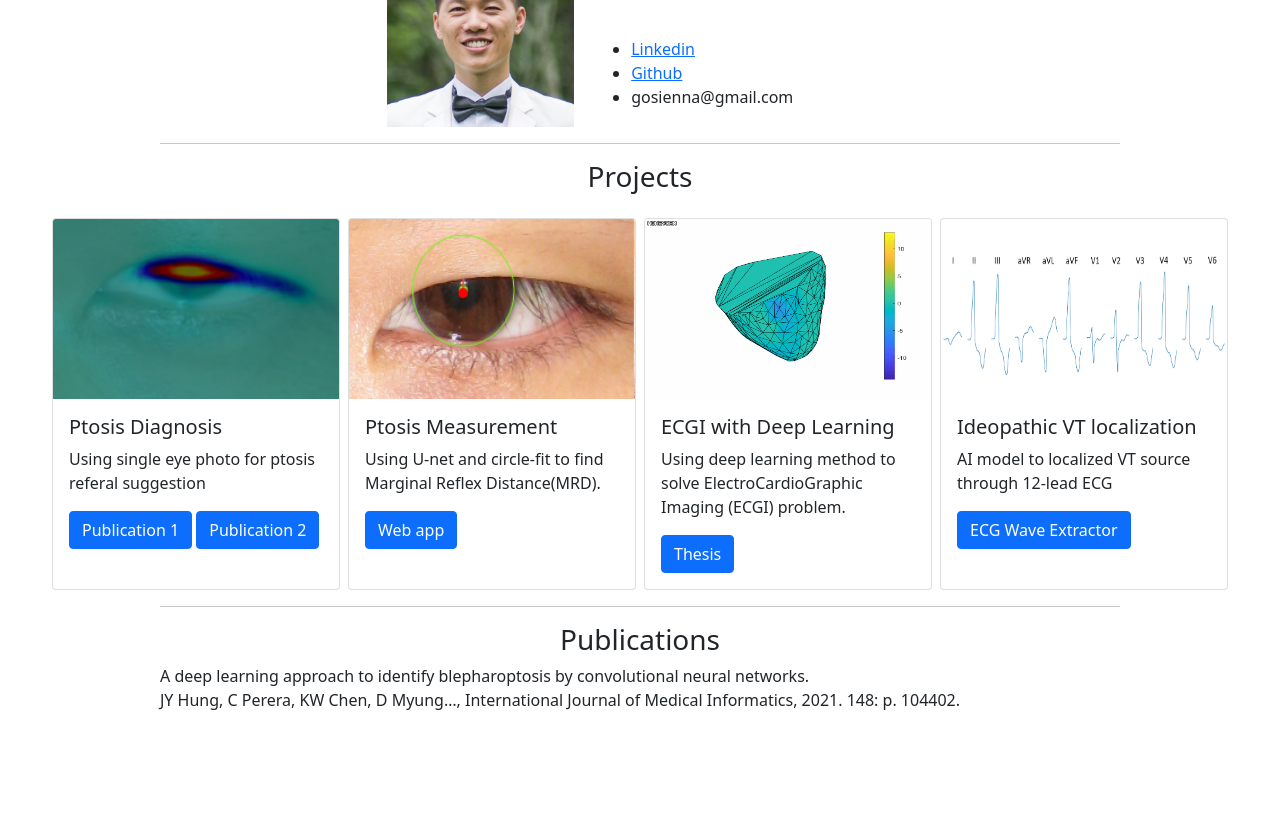
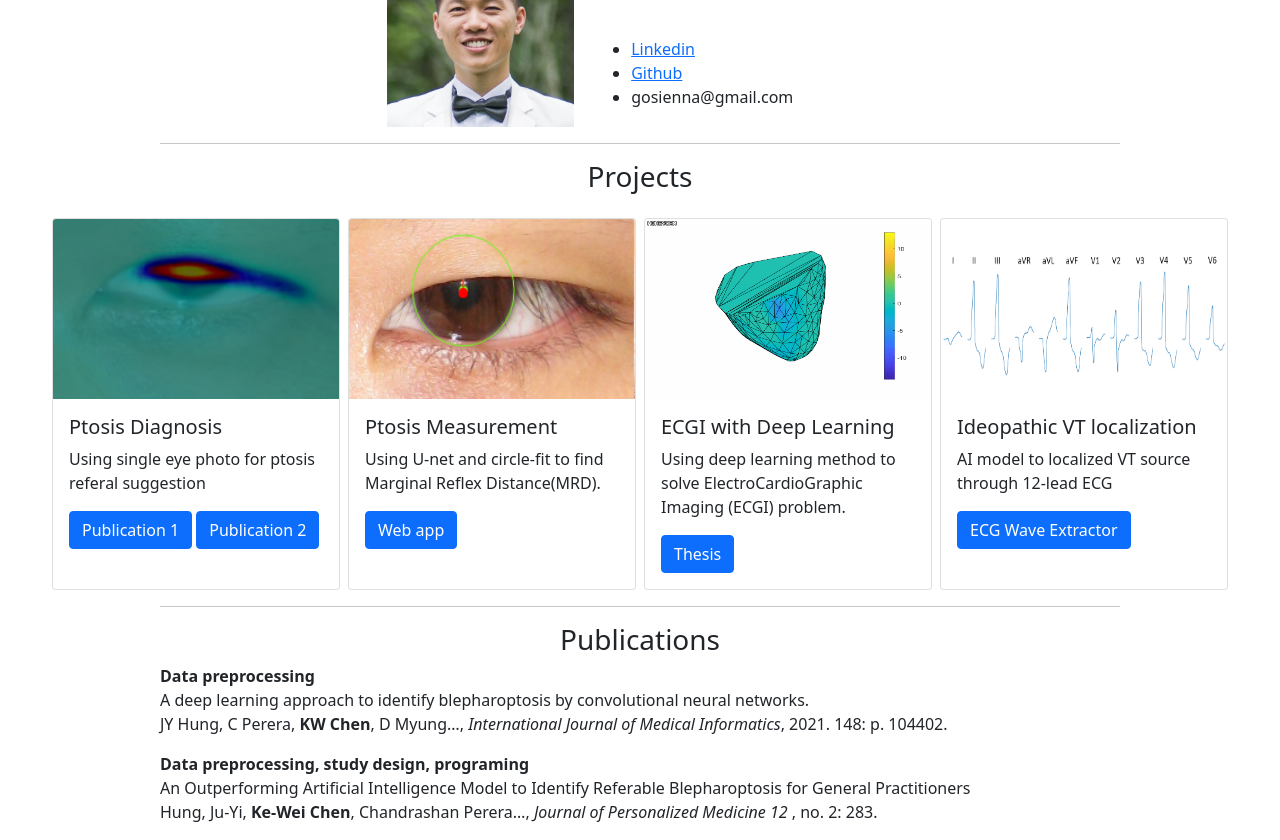
Before and after one commit to gosienna/Personal_web, a plain HTML site: page index.html in a window 1280 px wide. Shown: the part 97-937 px from the top of the page. Before the commit the page ends 825 px from the top, so only its background shows below. Drawn offline with nearby package versions, Linux system fonts and the light colour scheme.

Commit message:
add publication, update publication link in prtosis diagnosis project card

```diff
--- a/index.html
+++ b/index.html
@@ -36,7 +36,7 @@
               <h5 class="card-title">Ptosis Diagnosis</h5>
               <p class="card-text">Using single eye photo for ptosis referal suggestion</p>
               <a href="https://doi.org/10.1016/j.ijmedinf.2021.104402" class="btn btn-primary">Publication 1</a>
-              <a href="http://dx.doi.org/10.2196/preprints.34445" class="btn btn-primary">Publication 2</a>
+              <a href="https://www.mdpi.com/2075-4426/12/2/283" class="btn btn-primary">Publication 2</a>
             </div>
           </div>
 
@@ -70,8 +70,17 @@
     <!--Publications--->
     <h3 class="text-center">Publications</h3>
     <div >
-        <p class="mx-auto w-75">A deep learning approach to identify blepharoptosis by convolutional neural networks.<br>
-            JY Hung, C Perera, KW Chen, D Myung…, International Journal of Medical Informatics, 2021. 148: p. 104402.
+      <!--Publication 1--->
+        <p class="mx-auto w-75">
+          <strong>Data preprocessing</strong><br>
+          A deep learning approach to identify blepharoptosis by convolutional neural networks.<br>
+          JY Hung, C Perera, <b>KW Chen</b>, D Myung…, <i>International Journal of Medical Informatics</i>, 2021. 148: p. 104402.
+        </p>
+      <!--Publication 2--->
+        <p class="mx-auto w-75">
+          <strong>Data preprocessing, study design, programing</strong><br>
+          An Outperforming Artificial Intelligence Model to Identify Referable Blepharoptosis for General Practitioners<br>
+          Hung, Ju-Yi, <b>Ke-Wei Chen</b>, Chandrashan Perera…, <i>Journal of Personalized Medicine 12 </i>, no. 2: 283.
         </p>
     </div>
 
```
